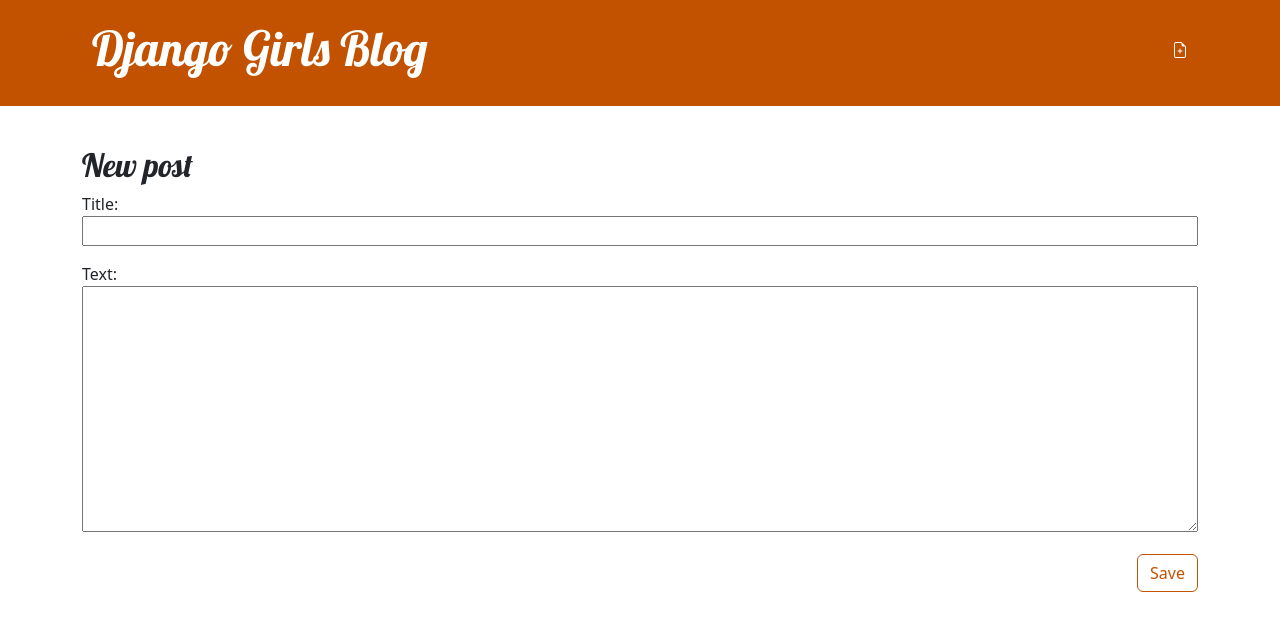
After one commit to evansethan/civicscape, a Django app: page /post/new/ in a window 1280 px wide. The commit adds this page. Shown: the top 631 px of the page. Run offline with Django 4.2, Linux system fonts and the light colour scheme.

Commit message:
post editor created

```diff
--- /dev/null
+++ b/blog/forms.py
@@ -0,0 +1,9 @@
+from django import forms
+
+from .models import Post
+
+class PostForm(forms.ModelForm):
+
+    class Meta:
+        model = Post
+        fields = ('title', 'text')
--- a/blog/templates/blog/base.html
+++ b/blog/templates/blog/base.html
@@ -11,6 +11,9 @@
     <body>
         <header class="page-header">
             <div class="container">
+                <a href="{% url 'post_new' %}" class="top-menu">
+                    {% include './icons/file-earmark-plus.svg' %}
+                </a>
                 <h1><a href="/">Django Girls Blog</a></h1>
             </div>
         </header>
--- /dev/null
+++ b/blog/templates/blog/post_edit.html
@@ -0,0 +1,9 @@
+{% extends 'blog/base.html' %}
+
+{% block content %}
+    <h2>New post</h2>
+    <form method="POST" class="post-form">{% csrf_token %}
+        {{ form.as_p }}
+        <button type="submit" class="save btn btn-secondary">Save</button>
+    </form>
+{% endblock %}
--- a/blog/urls.py
+++ b/blog/urls.py
@@ -4,4 +4,5 @@
 urlpatterns = [
     path('', views.post_list, name='post_list'),
     path('post/<int:pk>/', views.post_detail, name='post_detail'),
+    path('post/new/', views.post_new, name='post_new'),
 ]
--- a/blog/views.py
+++ b/blog/views.py
@@ -1,7 +1,8 @@
 from django.shortcuts import render
 from django.utils import timezone
-from django.shortcuts import render, get_object_or_404
+from django.shortcuts import render, get_object_or_404, redirect
 from .models import Post
+from .forms import PostForm
 
 def post_list(request):
     posts = Post.objects.filter(published_date__lte=timezone.now()).order_by('published_date') # only published posts
@@ -10,3 +11,16 @@
 def post_detail(request, pk):
     post = get_object_or_404(Post, pk=pk)
     return render(request, 'blog/post_detail.html', {'post': post})
+
+def post_new(request):
+    if request.method == "POST":
+        form = PostForm(request.POST)
+        if form.is_valid():
+            post = form.save(commit=False)
+            post.author = request.user
+            post.published_date = timezone.now()
+            post.save()
+            return redirect('post_detail', pk=post.pk)
+    else:
+        form = PostForm()
+    return render(request, 'blog/post_edit.html', {'form': form})
```
Also changed, not shown: blog/templates/blog/icons/file-earmark-plus.svg (added), blog/templates/blog/icons/pencil-fill.svg (added).
